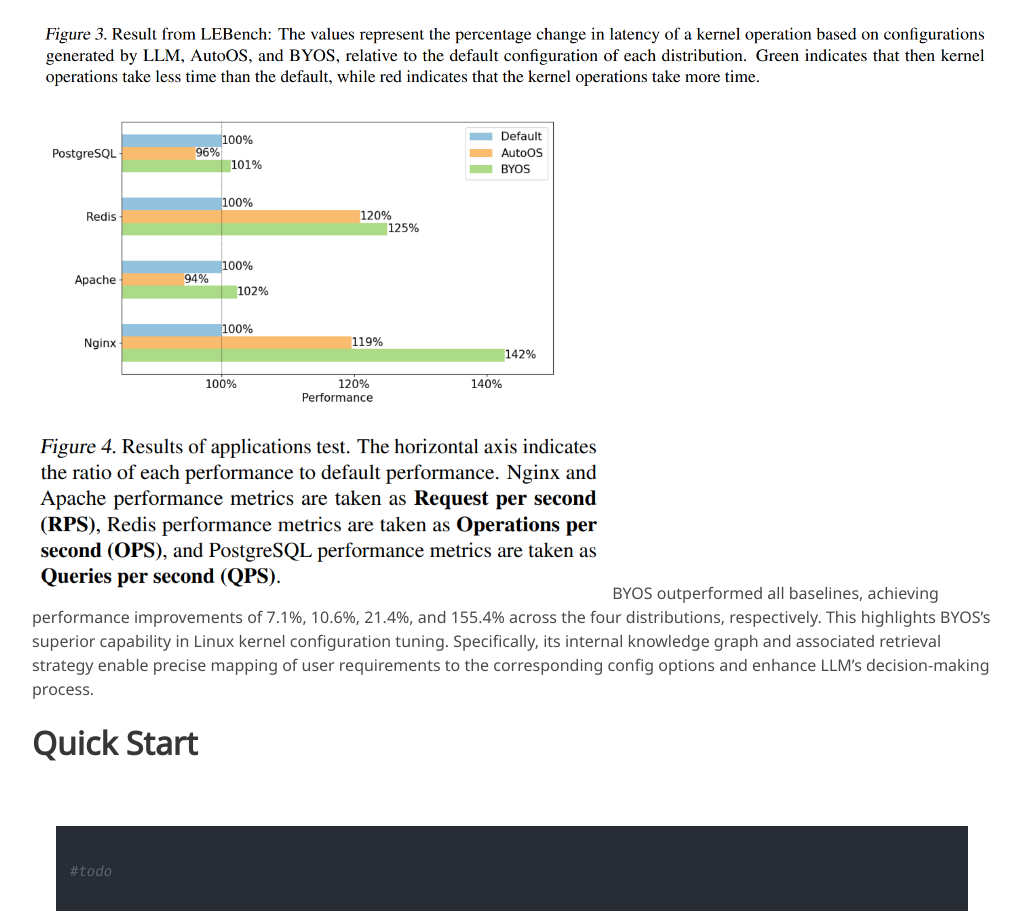
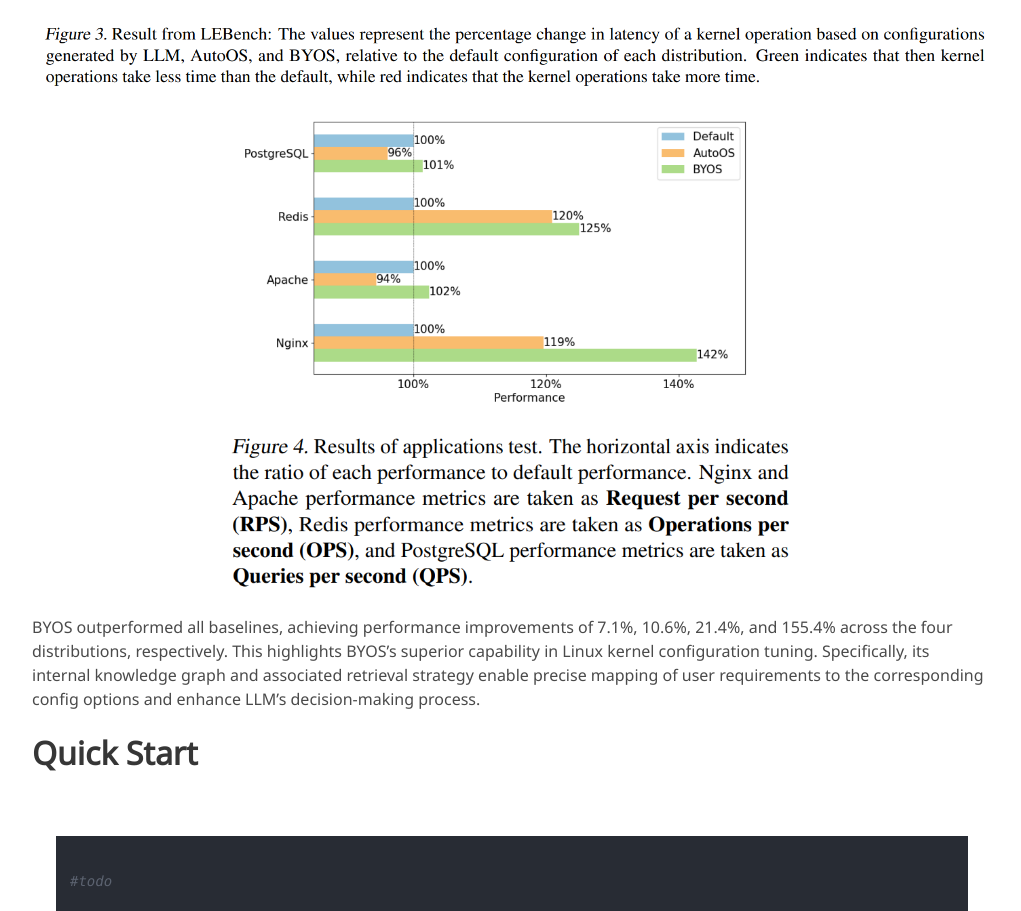
Before and after one commit to xuewuyinhe/os.github.io, a plain HTML site: page index.html in a window 1280 px wide. Shown: the part 2536-3447 px from the top of the page, without its empty margins (128-1149 px from the left). Drawn offline with nearby package versions, Linux system fonts and the light colour scheme; some icons are missing; a web font is replaced by a local one.

Commit message:
Update index.html

```diff
--- a/index.html
+++ b/index.html
@@ -159,7 +159,9 @@
             </p>
             <p>
             <img src="./static/images/byr2.jpg">
-            <img src="./static/images/byr3.jpg" style="width: 60%; height: auto;">
+            <img src="./static/images/byr3.jpg" style="width: 60%; height: auto; display: block; margin-left: auto; margin-right: auto;">
+            </p>
+            <p>
             BYOS outperformed all baselines, achieving performance improvements of 7.1%, 10.6%, 21.4%, and 155.4% across the four distributions, respectively. This highlights BYOS’s superior capability in Linux kernel configuration tuning.
             Specifically, its internal knowledge graph and associated retrieval strategy enable precise mapping of user requirements to the corresponding config options and enhance LLM’s decision-making process.
             </p>
```
